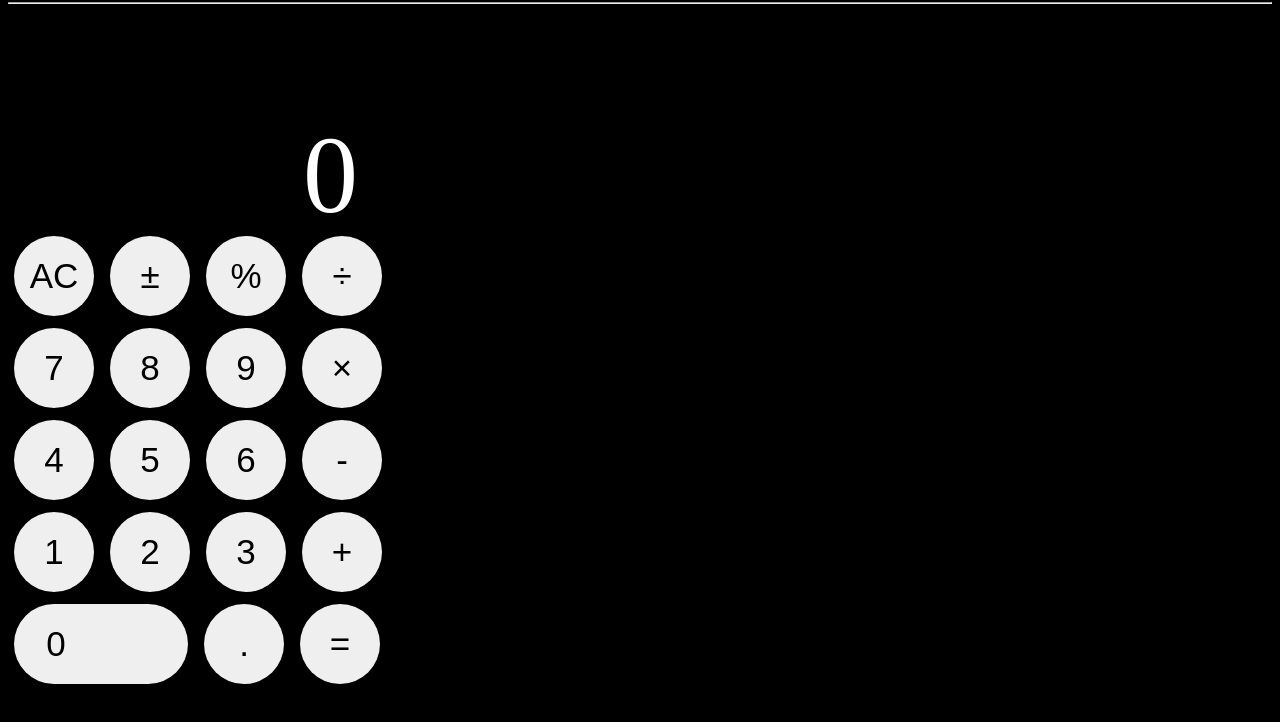
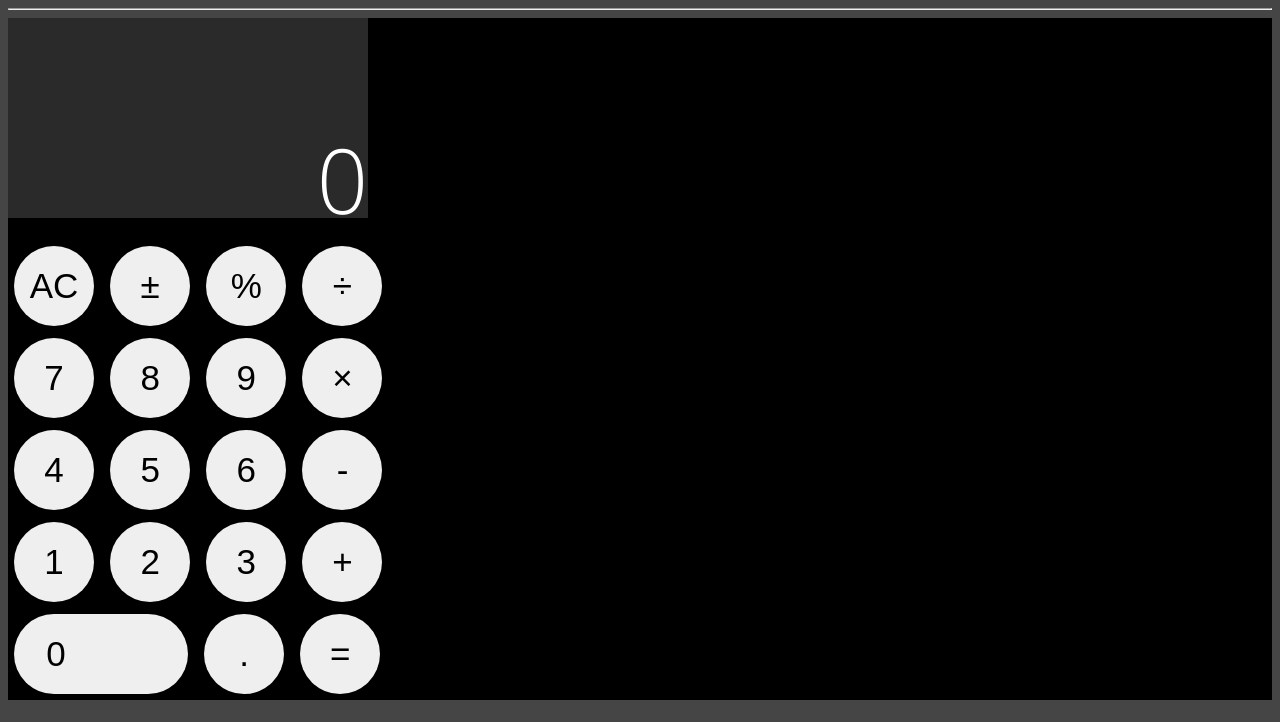
Before and after one commit to WaltsonZh/Calculator, a plain HTML site: page index.html in a window 1280 px wide. Shown: the part 78-800 px from the top of the page. Drawn offline with Linux system fonts and the light colour scheme.

Commit message:
Add font, improve bg hint

```diff
--- a/style.css
+++ b/style.css
@@ -1,9 +1,11 @@
-body{
-    background-color: black;
+@font-face {
+    font-family: openSans;
+    src: url(fonts/OpenSans-Light.ttf);
 }
 
-#title{
-    color: white;
+body{
+    background-color: rgb(69, 69, 69);
+    font-family: openSans;
 }
 
 button{
@@ -15,16 +17,25 @@ button{
     margin: 6px;
 }
 
+#title{
+    color: white;
+}
+
+#panel{
+    background-color: black;
+}
+
 #zero{
     width: 174px;
     padding-right: 96px;
 }
 
 #input{
+    background-color: rgb(42, 42, 42);
     color: white;
-    font-size: 110px;
+    font-size: 90px;
     text-align: right;
     padding-top: 100px;
-    width: 350px;
+    width: 360px;
     height: 100px;
 }
```
Also changed, not shown: fonts/OpenSans-Italic.ttf (added), fonts/OpenSans-Light.ttf (added), fonts/OpenSans.ttf (added).
